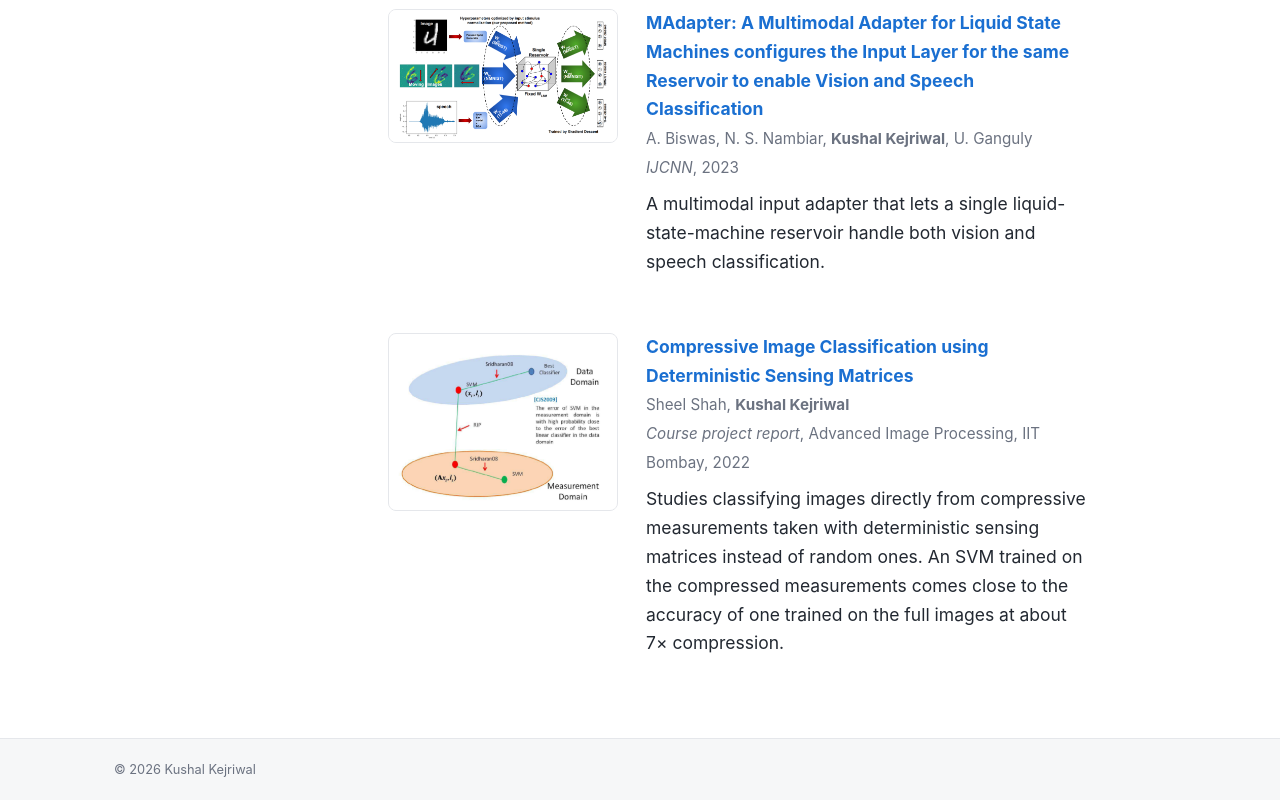
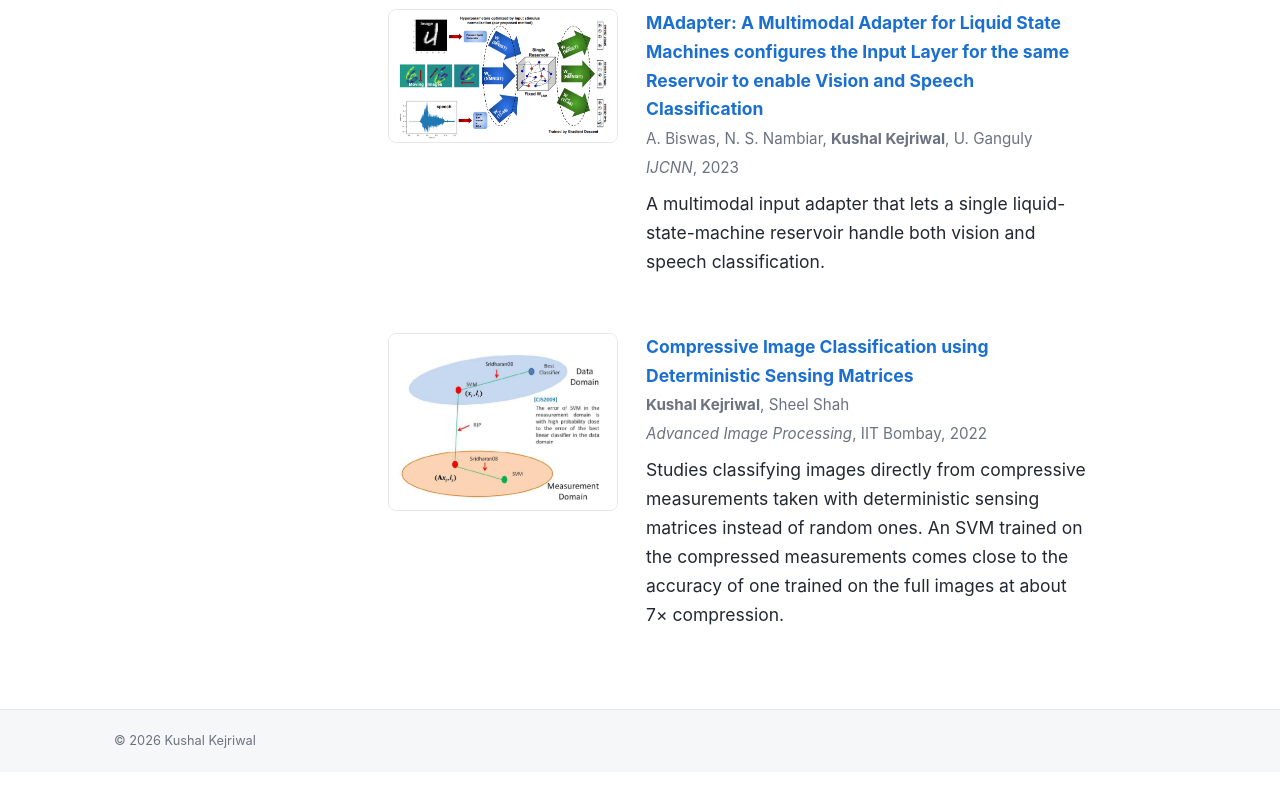
Before and after one commit to kushal134/kushal134.github.io, a plain HTML site: page research.html in a window 1280 px wide. Shown: the part 508-1308 px from the top of the page. After the commit the page ends 1280 px from the top, so only its background shows below. Drawn offline with Linux system fonts and the light colour scheme.

Commit message:
Update compressive classification byline
Co-Authored-By: Claude Opus 5.5 <noreply@anthropic.com>

```diff
--- a/research.html
+++ b/research.html
@@ -69,8 +69,8 @@
       <div class="thumb"><img src="images/projects/compressive.png" alt="SVM error in the data domain versus the compressed measurement domain"></div>
       <div>
         <a class="title" href="compressive-image-classification.pdf">Compressive Image Classification using Deterministic Sensing Matrices</a><br>
-        <span class="meta">Sheel Shah, <strong>Kushal Kejriwal</strong></span><br>
-        <span class="meta"><span class="venue">Course project report</span>, Advanced Image Processing, IIT Bombay, 2022</span>
+        <span class="meta"><strong>Kushal Kejriwal</strong>, Sheel Shah</span><br>
+        <span class="meta"><span class="venue">Advanced Image Processing</span>, IIT Bombay, 2022</span>
         <p>
           Studies classifying images directly from compressive measurements taken with deterministic sensing
           matrices instead of random ones. An SVM trained on the compressed measurements comes close to the
```
